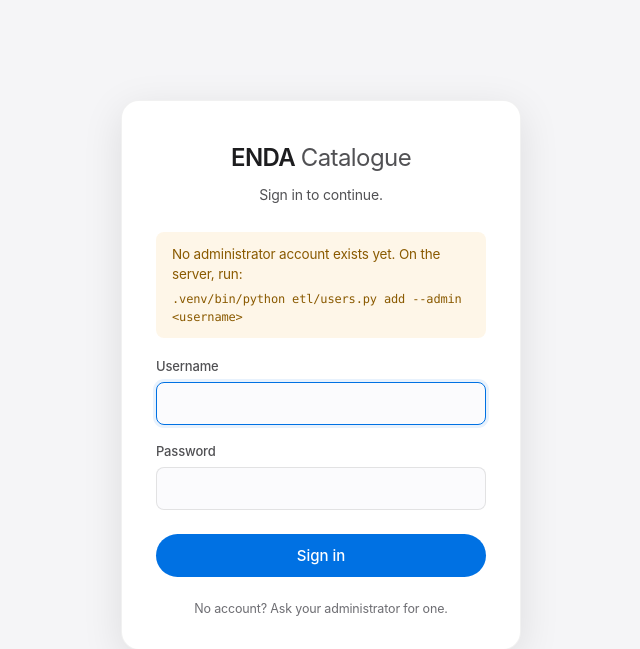
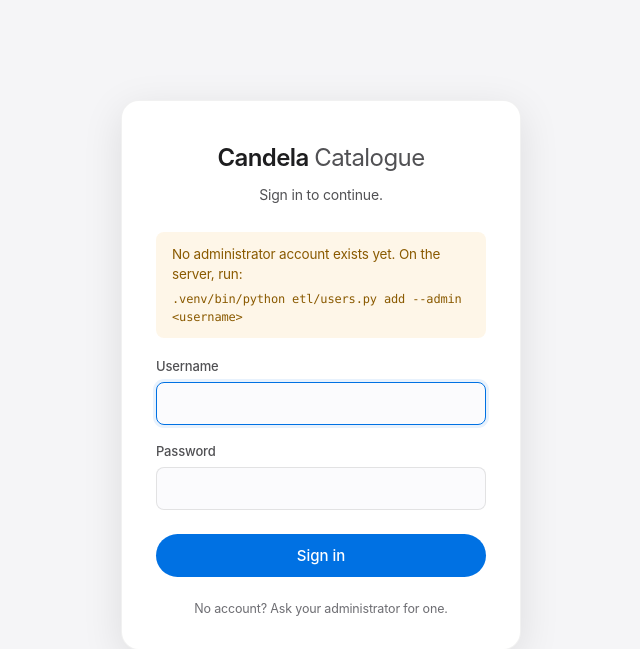
Before and after one commit to Maria-Ftaieh/candela-catalogue, a FastAPI app: page /login in a window 1280 px wide. Shown: the top 649 px of the page, without its empty margins (319-959 px from the left). Run offline with FastAPI, Linux system fonts and the light colour scheme; data that the repository does not hold is empty.

Commit message:
Rename the project to Candela
"ENDA" was the distributor's company name, which does not belong on a general
purpose BMEcat/ETIM tool. Candela — the SI unit of luminous intensity — keeps the
lighting connection without naming a company.

Renamed throughout: the README, the interface brand mark, the systemd unit
samples, the Docker image and the licence holder. The screenshots were retaken,
and now come from the public demo instead of a real manufacturer feed, so the
article numbers, prices and documents in them are all fictional.

```diff
--- a/docker-compose.yml
+++ b/docker-compose.yml
@@ -8,7 +8,7 @@
 services:
   catalogue:
     build: .
-    image: enda-catalogue-db
+    image: candela
     ports:
       # Override the host port if 8000 is taken:  HOST_PORT=8080 docker compose up
       - "${HOST_PORT:-8000}:8000"
--- a/web/app.py
+++ b/web/app.py
@@ -1,5 +1,5 @@
 #!/usr/bin/env python3
-"""Product and document catalogue — web search interface.
+"""Candela — product and document catalogue, web search interface.
 
 Run with:
     ./run.sh
@@ -67,7 +67,7 @@ DEMO_MODE = os.environ.get("DEMO_MODE", "").lower() not in ("", "0", "false", "n
 DEMO_USER = os.environ.get("DEMO_USER", "demo")
 DEMO_PASSWORD = os.environ.get("DEMO_PASSWORD", "demo1234demo")
 
-app = FastAPI(title="Catalogue", docs_url="/api/docs", redoc_url=None)
+app = FastAPI(title="Candela", docs_url="/api/docs", redoc_url=None)
 app.mount("/static", StaticFiles(directory=os.path.join(WEB, "static")), name="static")
 templates = Jinja2Templates(directory=os.path.join(WEB, "templates"))
 
--- a/web/templates/admin.html
+++ b/web/templates/admin.html
@@ -47,7 +47,7 @@
   </div>
   {% endif %}
   <p class="note">The check runs automatically on the 5th of each month
-    (<code>enda-update.timer</code>). To run it by hand:
+    (<code>candela-update.timer</code>). To run it by hand:
     <code>.venv/bin/python etl/fetch_trilux.py --rebuild</code></p>
   {% else %}
   <p class="note">The automatic update has not run yet.</p>
--- a/web/templates/base.html
+++ b/web/templates/base.html
@@ -11,7 +11,7 @@
 <body>
 <header>
   <div class="bar-inner">
-    <a class="brand" href="/">ENDA <span>Catalogue</span></a>
+    <a class="brand" href="/">Candela <span>Catalogue</span></a>
     <nav>
       <a href="/">Products</a>
       <a href="/documents">Documents</a>
--- a/web/templates/login.html
+++ b/web/templates/login.html
@@ -10,7 +10,7 @@
 <body class="login-body">
   <main class="login-wrap">
     <div class="login-card">
-      <h1>ENDA <span>Catalogue</span></h1>
+      <h1>Candela <span>Catalogue</span></h1>
       <p class="login-sub">Sign in to continue.</p>
 
       {% if setup %}
--- a/web/templates/product.html
+++ b/web/templates/product.html
@@ -66,9 +66,15 @@
       </figure>
     {% endfor %}
     </div>
+    {% if demo_mode %}
+    <p class="note">In the demo these are locally generated placeholders. In a real
+      installation they are loaded from the manufacturer's own servers. Click to open
+      the full size; the downloadable file list is below.</p>
+    {% else %}
     <p class="note">Images are loaded from {{ brand_names.get(p.brand, p.brand) }}'s own
       servers, so an internet connection is needed to view them. Click to open the full
       size; the downloadable file list is below.</p>
+    {% endif %}
   </section>
   {% endif %}
 
```
Also changed, not shown: README.md, 14 other files.
